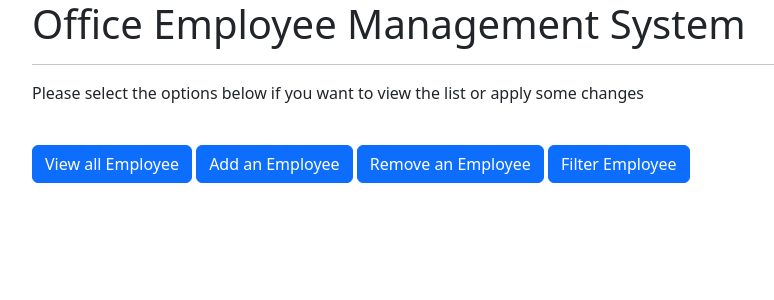
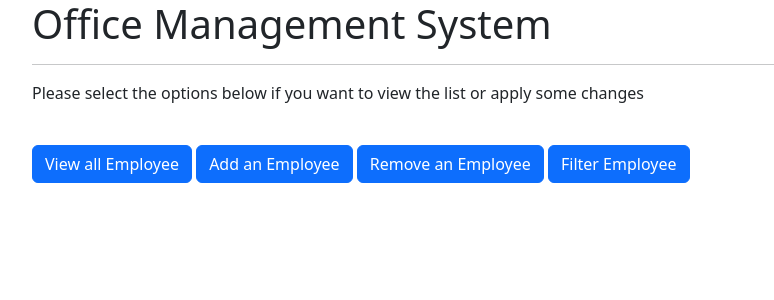
Before and after one commit to AAIX2/Employee-management-app, a Django app: page / in a window 1280 px wide. Shown: the top 300 px of the page, without its empty margins (50-824 px from the left). Run offline with Django 4.2, Linux system fonts and the light colour scheme.

Commit message:
Updated Title

```diff
--- a/office_emp/myapp/templates/index.html
+++ b/office_emp/myapp/templates/index.html
@@ -8,7 +8,7 @@
   </head>
   <body>
       <div class="container">
-          <h1>Office Employee Management System</h1>
+          <h1>Office Management System</h1>
           <hr>
           <p style="font-style: 30px">Please select the options below if you want to view the list  or apply some changes</p><br>
           <a class="btn btn-primary" href="/all_emp" role="button">View all Employee</a>
```
